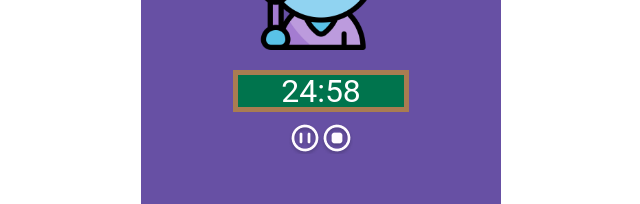
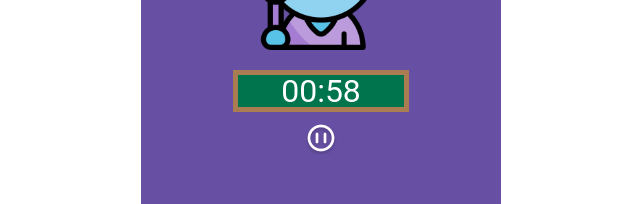
Before and after one commit to Time-Catcher/timecatcher, a React (Create React App) app: page /main in a window 1280 px wide. Both pictures are taken after a click on the picture 640 px from the left and 514 px from the top of the page. Shown: the part 377-581 px from the top of the page, without its empty margins (319-959 px from the left). Built offline with nearby package versions, Linux system fonts and the light colour scheme.

Commit message:
modify,add: 숫자에 0을 채우는 유틸, 분을 date로 바꾸는 유틸추가. mainTimer에 있던 timer hook 위치를 mainPage로 변경. mainPage에서 시간값을 리코일로넘겨서 관리. 뽀모도로 모드구분 전역스테이트 추가

```diff
--- a/src/atoms/atoms.ts
+++ b/src/atoms/atoms.ts
@@ -1,14 +1,51 @@
-import { atom } from "recoil"
+import { TimerResult } from "react-timer-hook";
+import { atom } from "recoil";
+import { ITodo } from "../pages/atoms";
 
-export interface 뽀모도로_휴식 {
-    뽀모도로:number
-    휴식:number
+export interface activeTodo{
+  id:Pick<ITodo, "id">
+}
+export interface SessionAndBreak {
+  session: number;
+  breakTime: number;
 }
 
-export const 뽀모도로_휴식state = atom<뽀모도로_휴식>({
-    key:"뽀모도로_휴식",
-    default: {
-        뽀모도로:new Date().setSeconds(new Date().getSeconds() + 1500),
-        휴식:new Date().setSeconds(new Date().getSeconds() + 600)
-    }
+export const sessionAndBreakState = atom<SessionAndBreak>({
+  key: "SessionAndBreak",
+  default: {
+    // session: 25,
+    // breakTime: 5
+    session:1,
+    breakTime:5
+  },
+});
+
+export const timerDataState = atom<Pick<TimerResult, "minutes"|"seconds"|"isRunning">>({
+  key: "timerData",
+  default: {
+    seconds: 0,
+    minutes: 0,
+    isRunning: false,
+
+  },
+});
+export const timerFunctionState = atom<Pick<TimerResult, "start" |"pause" | "restart"|"resume" >>({
+  key:"timerFunction",
+  default:{
+    start: () => {return},
+    pause: () => {return},
+    restart: (newExpiryTimestamp: Date, autoStart?: boolean) => {return},
+    resume:()=> {return}
+  }
 })
+type timerMode ="session"|"breakTime"
+export const timerModeState = atom<timerMode>({
+  key:"timerMode",
+  default:"session"
+})
+// export const breakTimerState = atom<BreakTimerState>({
+//     key:"breakTimer",
+//     default:{
+
+//     }
+// })
--- a/src/components/main/MainTimer.tsx
+++ b/src/components/main/MainTimer.tsx
@@ -1,49 +1,80 @@
-import React, { useState } from 'react'
-import { useTimer } from 'react-timer-hook';
-import { useRecoilState } from 'recoil';
-import { 뽀모도로_휴식state } from '../../atoms/atoms';
-import { MainBBomodoro, MainCat, MainLogo, MainLogoTitle, MainQuestion, MainTimerButton, MainTimerWrapper, PauseButton, PlayButton, StopButton } from '../../pages/main/MainStyle'
-
-
-interface MainTimerProps{
-    handleActiveQuestion:(()=>void);
+import React, { useState } from "react";
+import { useTimer } from "react-timer-hook";
+import { useRecoilState, useRecoilValue } from "recoil";
+import {
+  sessionAndBreakState,
+  timerDataState,
+  timerFunctionState,
+  timerModeState,
+} from "../../atoms/atoms";
+import {
+  MainBBomodoro,
+  MainCat,
+  MainLogo,
+  MainLogoTitle,
+  MainQuestion,
+  MainTimerButton,
+  MainTimerWrapper,
+  PauseButton,
+  PlayButton,
+  StopButton,
+} from "../../pages/main/MainStyle";
+import { fillZeroFromStart } from "../../util/fillZero";
+import { minutesToDate } from "../../util/minutesToDate";
+type PlayButtonType = "play" | "pause" | "playAndReset";
+interface MainTimerProps {
+  openModal: () => void;
 }
-const MainTimer = ({handleActiveQuestion}:MainTimerProps) => {
-
-    const [time, setTime] = useRecoilState(뽀모도로_휴식state);
-
-
-    const {
-        seconds,
-        minutes,
-        isRunning,
-        start,
-        pause,
-        restart,
-    } = useTimer({expiryTimestamp:new Date(time.뽀모도로),autoStart:false, onExpire: () => console.warn('onExpire called') });
-
+const MainTimer = ({ openModal }: MainTimerProps) => {
+  const { minutes, seconds, isRunning } = useRecoilValue(timerDataState);
+  const { start, restart, pause, resume } = useRecoilValue(timerFunctionState);
+  const sessionAndBreakTime = useRecoilValue(sessionAndBreakState);
+  const [timerMode,setTimerMode ] = useRecoilState(timerModeState);
+  const [playButtonType, setPlayButtonType] =
+    React.useState<PlayButtonType>("play");
+  React.useEffect(() => {
+    if (isRunning) {
+      setPlayButtonType("pause");
+    } else if (sessionAndBreakTime[timerMode] === minutes) {
+      setPlayButtonType("play");
+    } else {
+      setPlayButtonType("playAndReset");
+    }
+  }, [minutes,isRunning]);
   return (
     <MainTimerWrapper>
       <MainLogo>
         <MainLogoTitle>{`Cat'cher`}</MainLogoTitle>
-            <MainQuestion onClick={handleActiveQuestion}>?</MainQuestion>
+        <MainQuestion onClick={openModal}>?</MainQuestion>
       </MainLogo>
-        <MainCat src='/images/wizardCat.png'/>
-        <MainBBomodoro>{minutes}:{seconds}</MainBBomodoro>
+      <MainCat src="/images/wizardCat.png" />
+      <MainBBomodoro>
+        {fillZeroFromStart(minutes, 2)}:{fillZeroFromStart(seconds, 2)}
+      </MainBBomodoro>
       <MainTimerButton>
-            {isRunning ?
-            <><PauseButton src='images/pause.png' onClick={pause}/>
-            <StopButton src='images/stop.png' onClick={() => {
-                const time = new Date();
-                time.setSeconds(time.getSeconds() + 1500);
-                restart(time);
-                pause();
-            }}/></> : <PlayButton src='images/play.png' onClick={start}/>}
-
-
+        {
+          {
+            play: <PlayButton src="images/play.png" onClick={start} />,
+            pause: <PauseButton src="images/pause.png" onClick={pause} />,
+            playAndReset: (
+              <>
+                <PlayButton src="images/play.png" onClick={resume} />
+                <StopButton
+                  src="images/stop.png"
+                  onClick={() => {
+                    if(timerMode==="breakTime"){
+                        setTimerMode("session");
+                    }
+                    restart(minutesToDate(sessionAndBreakTime[timerMode]),false);
+                }}
+                />
+              </>
+            ),
+          }[playButtonType]
+        }
       </MainTimerButton>
     </MainTimerWrapper>
-  )
-}
+  );
+};
 
 export default MainTimer;
--- a/src/pages/main/MainPage.tsx
+++ b/src/pages/main/MainPage.tsx
@@ -1,40 +1,108 @@
-import React, { useState } from 'react'
-import MainTimer from '../../components/main/MainTimer';
-import MainTodoList from '../../components/main/MainTodoList';
-import { BBoMoDesc, BBoMoDescCat, BBoMoDescHr, BBoMoDescModal, BBoMoDescTitle, BBoMoDescTitleWrapper, BBoMoModalQuitButton, Main, MainDropDown, MainDropUp, MainPageWrapper } from './MainStyle';
-
+import { useState, useEffect } from "react";
+import { useTimer } from "react-timer-hook";
+import { useRecoilState, useRecoilValue, useSetRecoilState } from "recoil";
+import {
+  sessionAndBreakState,
+  timerDataState,
+  timerFunctionState,
+  timerModeState,
+} from "../../atoms/atoms";
+import MainTimer from "../../components/main/MainTimer";
+import MainTodoList from "../../components/main/MainTodoList";
+import { minutesToDate } from "../../util/minutesToDate";
+import {
+  BBoMoDesc,
+  BBoMoDescCat,
+  BBoMoDescHr,
+  BBoMoDescModal,
+  BBoMoDescTitle,
+  BBoMoDescTitleWrapper,
+  BBoMoModalQuitButton,
+  Main,
+  MainDropDown,
+  MainDropUp,
+  MainPageWrapper,
+} from "./MainStyle";
 
 const MainPage = () => {
-  const time = new Date();
-  time.setSeconds(time.getSeconds() + 1500);
+  const [todoId, setTodoId] = useState<string | null>(null);
+
+  const ssionAndBreak = useRecoilValue(sessionAndBreakState);
+  const [sessionAndBreakTime, setSessionAndBreakTime] = useState(ssionAndBreak);
+  const setTimerFunction = useSetRecoilState(timerFunctionState);
+  const setTimerData = useSetRecoilState(timerDataState);
+  const [timerMode, setTimerMode] = useRecoilState(timerModeState);
+  const { seconds, minutes, isRunning, start, pause, restart, resume } =
+    useTimer({
+      expiryTimestamp: minutesToDate(sessionAndBreakTime[timerMode]),
+      autoStart: false,
+      onExpire: () => {
+        if (timerMode === "breakTime") {
+          setTimerMode("session");
+        } else if (timerMode === "session") {
+          setTimerMode("breakTime");
+        }
+      },
+    });
+  useEffect(()=>{
+    restart(minutesToDate(sessionAndBreakTime[timerMode]),false);
+  },[timerMode])
+  useEffect(() => {
+    setTimerData({ seconds, minutes, isRunning });
+    setTimerFunction({ start, pause, restart, resume });
+  }, [seconds, minutes, isRunning, start, pause, restart, resume]);
+
   const [isActiveQuestion, setIsActiveQuestion] = useState(false);
 
   const handleActiveQuestion = () => {
     setIsActiveQuestion(true);
-    }
+  };
 
   const closeActiveQuestion = () => {
     setIsActiveQuestion(false);
-    }
+  };
+
   return (
     <Main>
       <MainPageWrapper>
-        {isActiveQuestion ?
+        <InfoModal />
+        <MainDropUp src="images/dropUpButton.png" />
+        <MainTimer openModal={handleActiveQuestion} />
+        <MainTodoList />
+        <MainDropDown src="images/dropDownButton.png" />
+      </MainPageWrapper>
+    </Main>
+  );
+
+  function InfoModal() {
+    return (
+      <>
+        {isActiveQuestion ? (
           <BBoMoDescModal>
             <BBoMoDescTitleWrapper>
-            <BBoMoDescTitle>{`Time Cat'cher`}는 무슨 서비스인가요?</BBoMoDescTitle>
-            <BBoMoModalQuitButton src='images/close.png' onClick={closeActiveQuestion}/>
+              <BBoMoDescTitle>
+                {`Time Cat'cher`}는 무슨 서비스인가요?
+              </BBoMoDescTitle>
+              <BBoMoModalQuitButton
+                src="images/close.png"
+                onClick={closeActiveQuestion}
+              />
             </BBoMoDescTitleWrapper>
-          <BBoMoDescHr/>
+            <BBoMoDescHr />
             <BBoMoDesc>
               <p>안녕하시렵니냥.</p>
-          <p>Time Catcher는 당신의 시간을 효율적으로 관리하는 서비스다냥.</p>
-          <br/>
+              <p>
+                Time Catcher는 당신의 시간을 효율적으로 관리하는 서비스다냥.
+              </p>
+              <br />
 
               <p>할일을 적어주라냥.</p>
-            <p>집중과 휴식의 시간을 25분, 5분 또는 50분,10분으로 무한 반복되게 할거다냥. 둘 중 하나를 선택해주라냥.</p>
+              <p>
+                집중과 휴식의 시간을 25분, 5분 또는 50분,10분으로 무한 반복되게
+                할거다냥. 둘 중 하나를 선택해주라냥.
+              </p>
               <p>각 할일마다 새로운 사이클이 적용된다냥.</p>
-            <br/>
+              <br />
 
               <p>모든 할 일이 끝나면</p>
               <p>오늘을 기록하는 시간을 줄고냥.</p>
@@ -42,26 +110,18 @@ const MainPage = () => {
               <p>메일을 보내주겠다냥.</p>
               <p>그저 날 따라오면</p>
               <p>어느새 목표는 달성해있을거다냥.</p>
-            <br/>
+              <br />
 
               <p>가보자냥.</p>
-
             </BBoMoDesc>
-          <BBoMoDescCat src='images/wizardCat.png'/>
+            <BBoMoDescCat src="images/wizardCat.png" />
           </BBoMoDescModal>
-        :
-        <>
-        <MainDropUp src="images/dropUpButton.png"/>
-        <MainTimer handleActiveQuestion={handleActiveQuestion}/>
-        <MainTodoList/>
-        <MainDropDown src="images/dropDownButton.png"/>
-        </>}
-
-      </MainPageWrapper>
-    </Main>
-  )
+        ) : (
+          <></>
+        )}
+      </>
+    );
   }
-
-
+};
 
 export default MainPage;
--- a/src/pages/main/MainStyle.tsx
+++ b/src/pages/main/MainStyle.tsx
@@ -104,16 +104,18 @@ export const MainDropDown = styled.img`
 
 export const BBoMoDescModal = styled.div`
     position: fixed;
+    top:32px;
     z-index: 10000;
     width: 320px;
     height: 672px;
-    background-color: #ffffff;
+    background-color: #FFFBFF;
     border-radius: 10px;
     display: flex;
     flex-direction: column;
-    justify-content: center;
+    // justify-content: center;
+    justify-content : space-evenly;
     align-items: center;
-    padding: 16px 32px;
+    padding: 16px 0;
 `
 
 export const BBoMoDescTitleWrapper = styled.div`
@@ -141,10 +143,11 @@ export const BBoMoDescHr = styled.hr`
 `
 
 export const BBoMoDesc = styled.div`
-    padding: 10px;
-    width: 256px;
-    height: 444px;
+    padding: 8px;
+    // width: 256px;
+    // height: 444px;
     text-align: center;
+
 `
 
 export const BBoMoDescCat = styled.img`
--- /dev/null
+++ b/src/util/fillZero.ts
@@ -0,0 +1,3 @@
+export function fillZeroFromStart(targetNumber:number,n:number):string{
+    return String(targetNumber).padStart(n,"0");
+}
--- /dev/null
+++ b/src/util/minutesToDate.ts
@@ -0,0 +1,8 @@
+
+export function minutesToDate(minutes:number):Date{
+const time = new Date();
+
+    const second =60*minutes;
+    time.setSeconds(time.getSeconds()+second);
+    return time;
+}
```
Also changed, not shown: src/Router.tsx (indentation only). Lines whose indentation alone changed are shown as unchanged.
